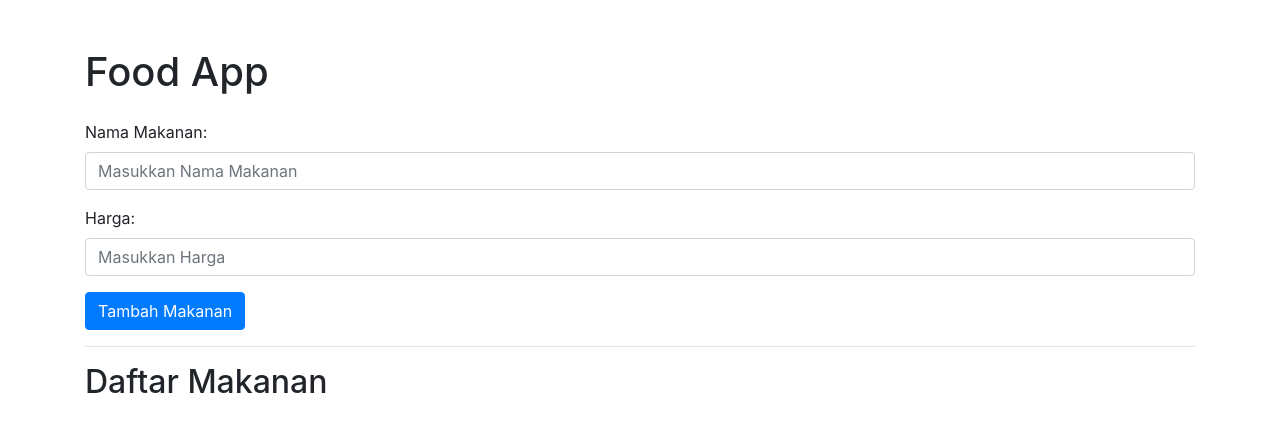
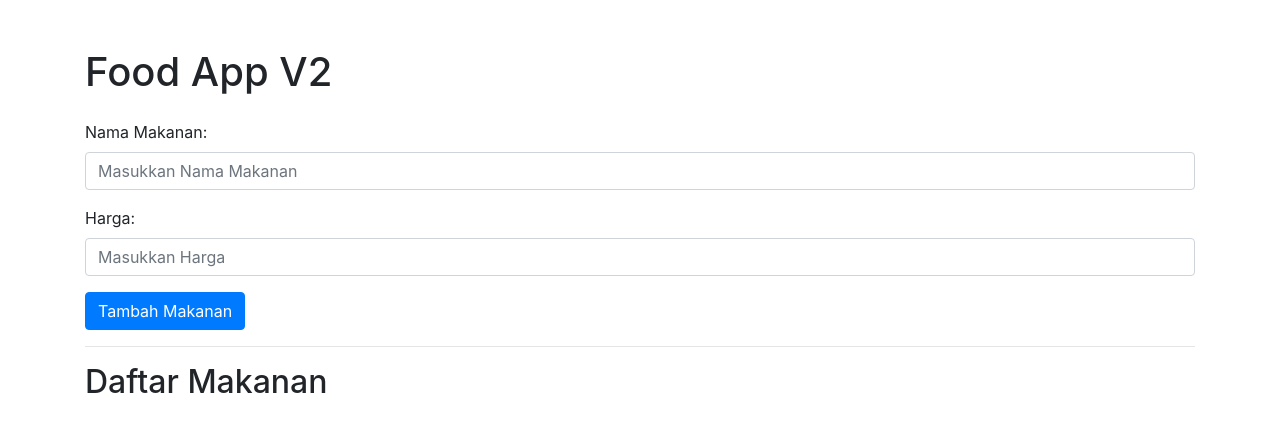
Before and after one commit to Kavarera/Test_FE, a website: page index.html in a window 1280 px wide. Drawn offline with nearby package versions, Linux system fonts and the light colour scheme; no server answers.

Commit message:
update index

```diff
--- a/index.html
+++ b/index.html
@@ -3,13 +3,13 @@
 <head>
   <meta charset="UTF-8">
   <meta name="viewport" content="width=device-width, initial-scale=1.0">
-  <title>Food App</title>
+  <title>Food App by Kavarera</title>
   <!-- Bootstrap CSS -->
   <link rel="stylesheet" href="https://stackpath.bootstrapcdn.com/bootstrap/4.5.2/css/bootstrap.min.css">
 </head>
 <body>
   <div class="container mt-5">
-    <h1 class="mb-4">Food App</h1>
+    <h1 class="mb-4">Food App V2</h1>
 
     <!-- Form untuk menambah makanan baru -->
     <form id="addFoodForm">
```
